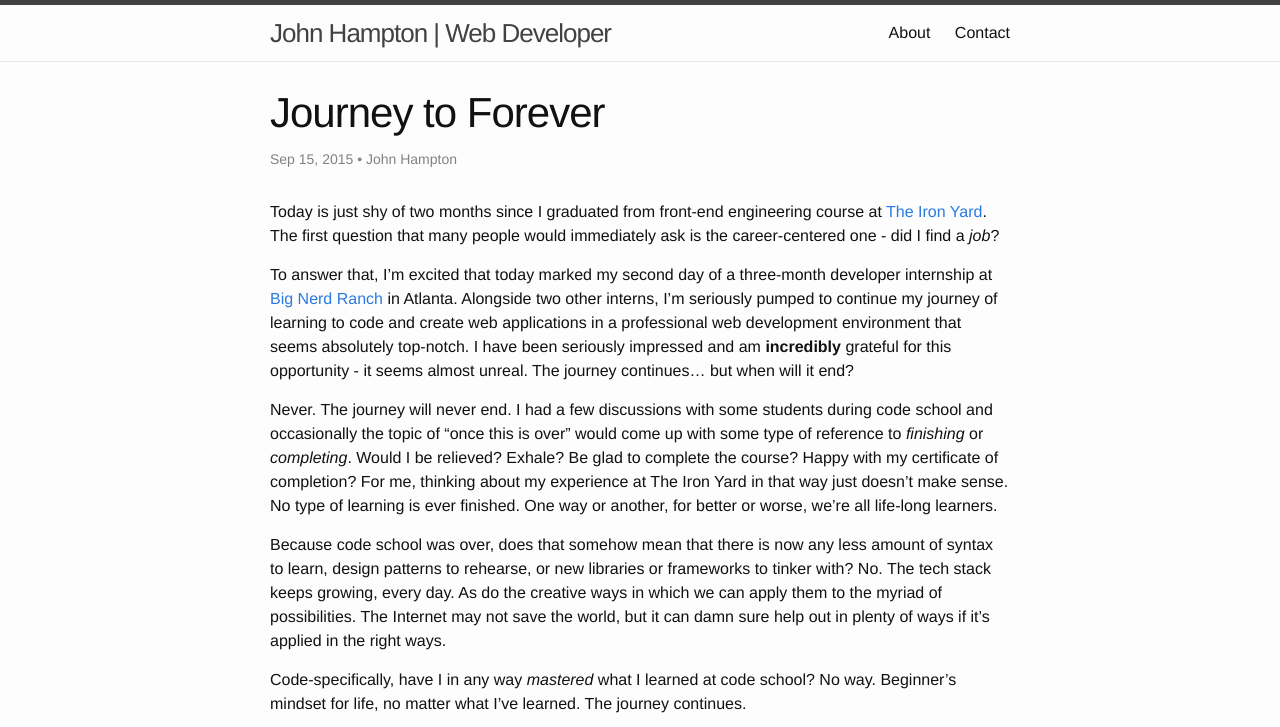
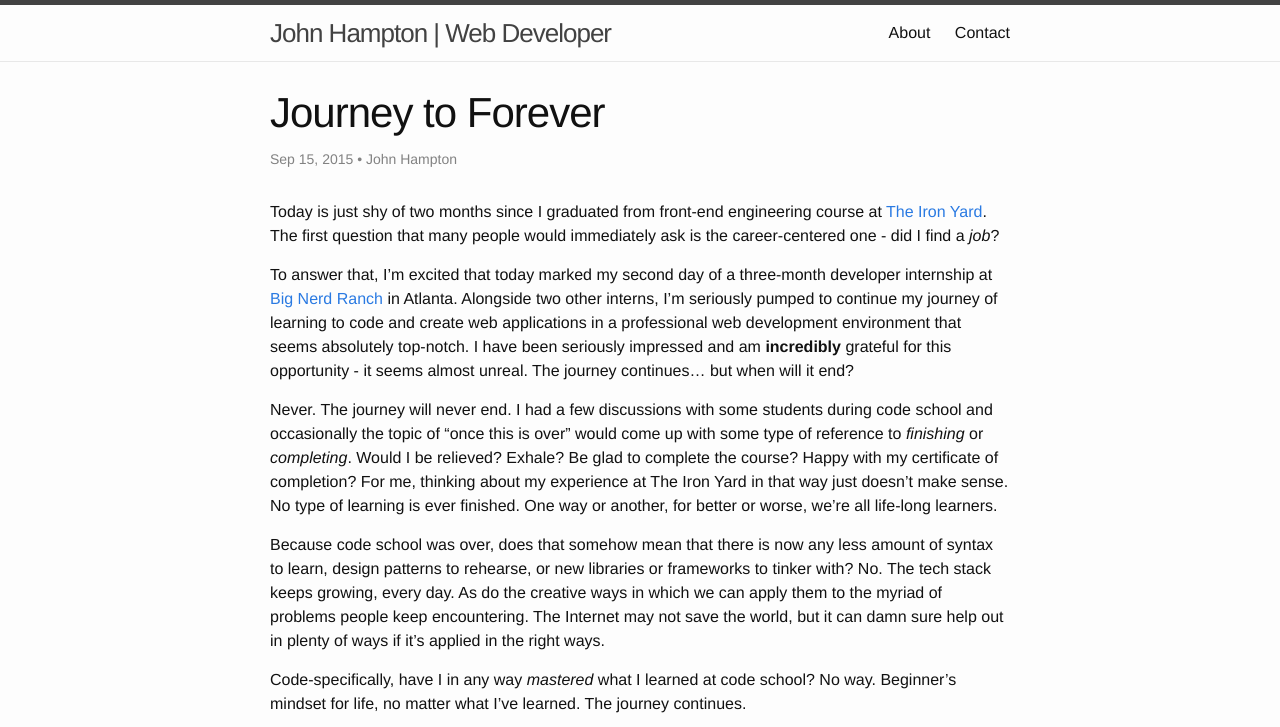
Before and after one commit to jjhampton/blog, a Jekyll site: the page built from _posts/2015-09-15-journey-to-forever.md, in a window 1280 px wide, cut to the strip 0-727 px from the top of the page. Built offline with Jekyll 4.4.1, drawn with Linux system fonts in a browser that asks for light colours.

Commit message:
Fix grammatical error

```diff
--- a/_posts/2015-09-15-journey-to-forever.md
+++ b/_posts/2015-09-15-journey-to-forever.md
@@ -8,7 +8,7 @@ To answer that, I'm excited that today marked my second day of a three-month dev
 
 Never.  The journey will never end.  I had a few discussions with some students during code school and occasionally the topic of "once this is over" would come up with some type of reference to *finishing* or *completing*.  Would I be relieved?  Exhale? Be glad to complete the course?  Happy with my certificate of completion? For me, thinking about my experience at The Iron Yard in that way just doesn't make sense.  No type of learning is ever finished.  One way or another, for better or worse, we're all life-long learners.
 
-Because code school was over, does that somehow mean that there is now any less amount of syntax to learn, design patterns to rehearse, or new libraries or frameworks to tinker with? No.  The tech stack keeps growing, every day.  As do the creative ways in which we can apply them to the myriad of possibilities.  The Internet may not save the world, but it can damn sure help out in plenty of ways if it's applied in the right ways.
+Because code school was over, does that somehow mean that there is now any less amount of syntax to learn, design patterns to rehearse, or new libraries or frameworks to tinker with? No.  The tech stack keeps growing, every day.  As do the creative ways in which we can apply them to the myriad of problems people keep encountering.  The Internet may not save the world, but it can damn sure help out in plenty of ways if it's applied in the right ways.
 
 Code-specifically, have I in any way *mastered* what I learned at code school?  No way.  Beginner's mindset for life, no matter what I've learned.  The journey continues.
 
```
